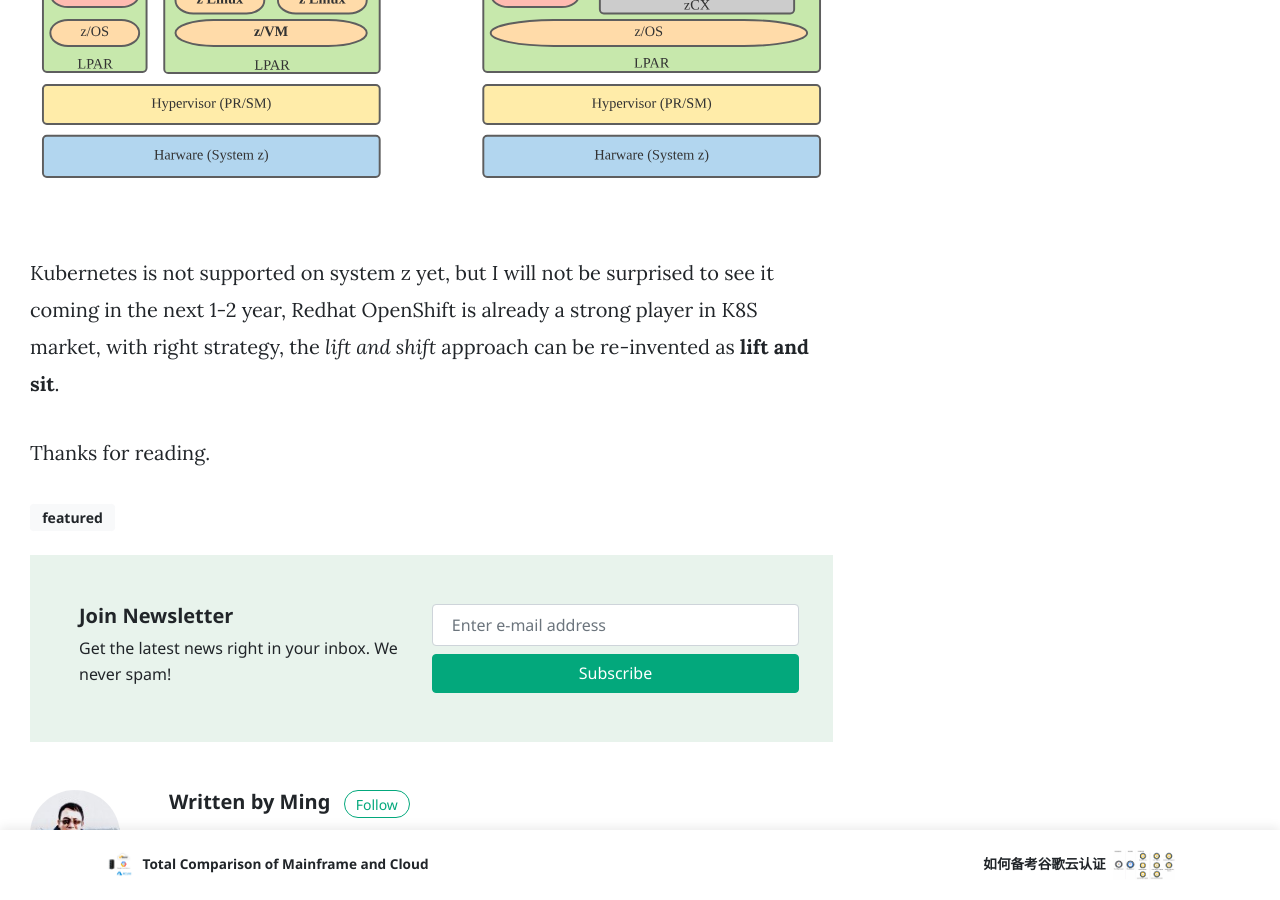
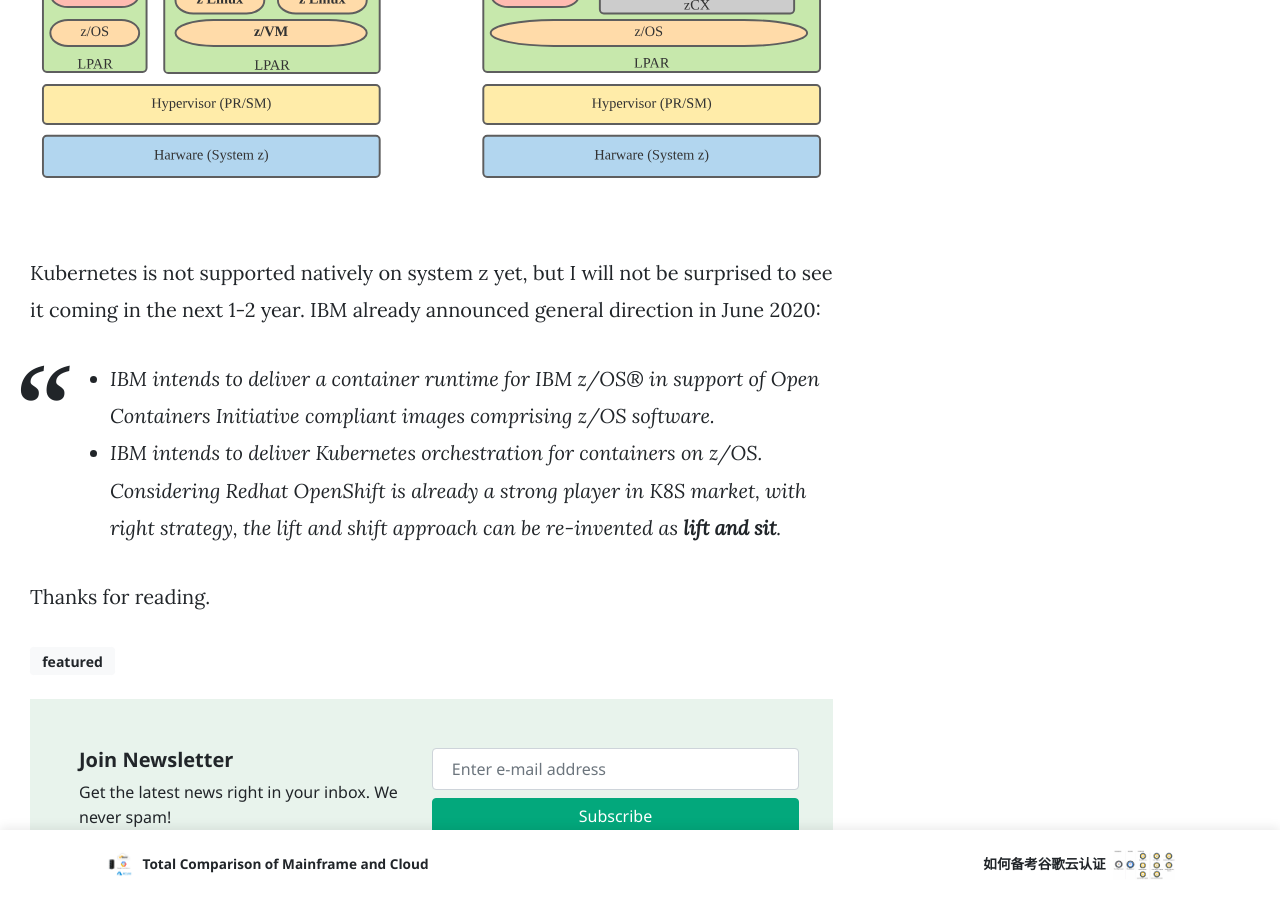
Before and after one commit to billrain/mainframe2cloud.github.io, a Jekyll site: the page built from _posts/2021-12-31-Virtualization-Journey-Mainframe-Cloud.md, in a window 1280 px wide and 900 px high, scrolled down 6509 px. Built offline with Jekyll 4.4.1, drawn with Linux system fonts in a browser that asks for light colours; nearby versions of some CDN libraries; comment, search, counter and statistics services are not loaded.

Commit message:
Update 2021-12-31-Virtualization-Journey-Mainframe-Cloud.md

```diff
--- a/_posts/2021-12-31-Virtualization-Journey-Mainframe-Cloud.md
+++ b/_posts/2021-12-31-Virtualization-Journey-Mainframe-Cloud.md
@@ -48,6 +48,9 @@ Key difference of Docker and VM is whether the runtime shares the OS Kernel or n
 IBM also began to support Docker on system z with z/OS Container Extensions(zCX) using z/OSMF workflow, the Docker engine will be ran as an address space in z/OS, and Linux images can be hosted within that address space. The greatest selling point is theoretically the critical data never leaves the core platform which is mainframe for customers facing tight compliance, multi-tiers design can be achieved within one hardware, distributed processing is never as closed to core processing as now in the same box using same CPU and memory, which is supposed to provide fast and secure data communication.
 ![]({{ site.baseurl }}/assets/images/2021/Virtualization/zCX.svg)
 
-Kubernetes is not supported on system z yet, but I will not be surprised to see it coming in the next 1-2 year, Redhat OpenShift is already a strong player in K8S market, with right strategy, the *lift and shift* approach can be re-invented as **lift and sit**.
+Kubernetes is not supported natively on system z yet, but I will not be surprised to see it coming in the next 1-2 year. IBM already announced general direction in June 2020:
+> - IBM intends to deliver a container runtime for IBM z/OS® in support of Open Containers Initiative compliant images comprising z/OS software.
+> - IBM intends to deliver Kubernetes orchestration for containers on z/OS.
+Considering Redhat OpenShift is already a strong player in K8S market, with right strategy, the *lift and shift* approach can be re-invented as **lift and sit**.
 
 Thanks for reading.
```
